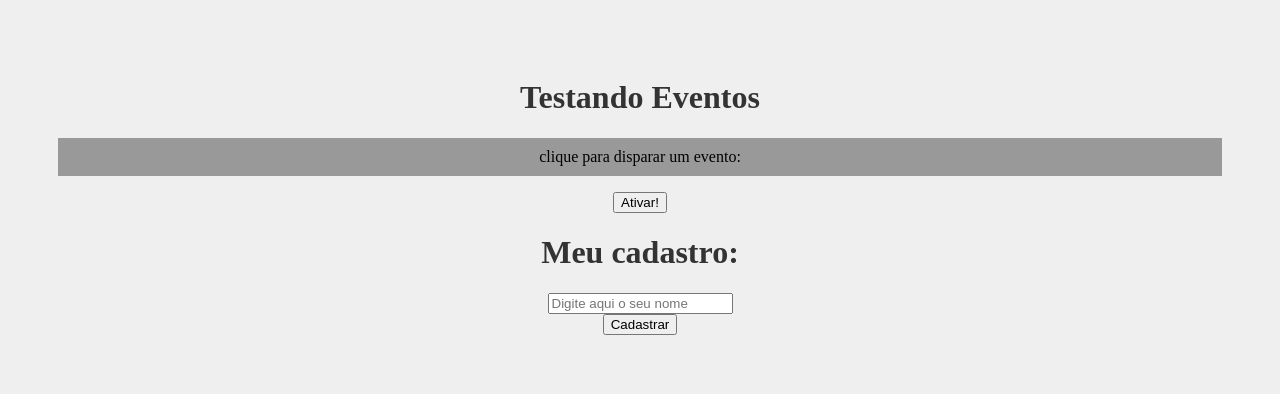
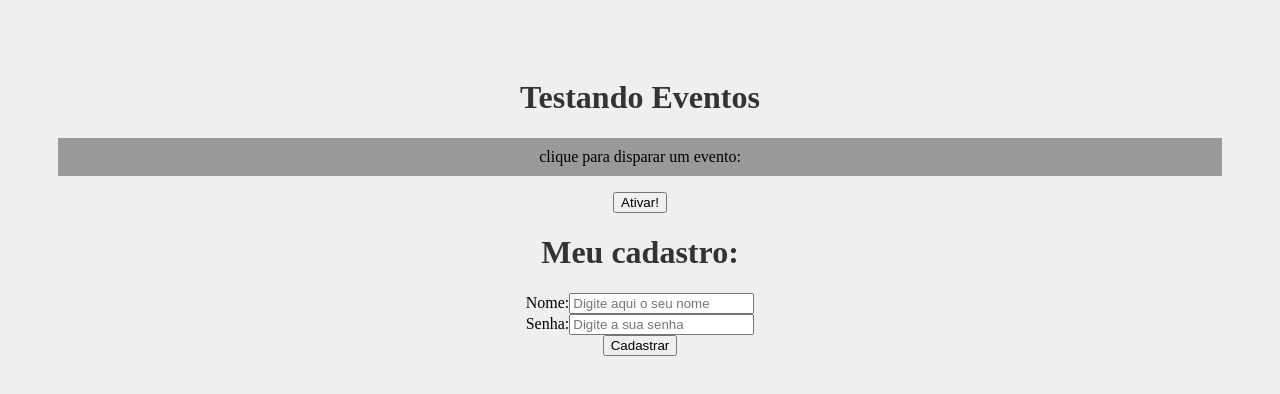
Before and after one commit to jeronwindson/meu-projeto-udemy1, a React (Create React App) app: page / in a window 1280 px wide. Shown: the top 394 px of the page. Built offline with nearby package versions, Linux system fonts and the light colour scheme.

Commit message:
updade useState

```diff
--- a/src/components/Form.js
+++ b/src/components/Form.js
@@ -1,18 +1,43 @@
+import { useState } from 'react';
+
 function Form() {
     function cadastrarUsuario(e) {
         e.preventDefault()
-        console.log("cadastrou o usuario!")
+        console.log(`usuario ${name} foi cadastrado com a senha> ${password}`)
     }
-    return(
+
+    const [name, setName] = useState()
+    const [password, setPassword] = useState()
+
+
+    return (
         <div>
             <h1>Meu cadastro:</h1>
             <form onSubmit={cadastrarUsuario}>
                 <div>
-                    <input type="text" placeholder="Digite aqui o seu nome"/>
+                    <label htmlFor="name">Nome:</label>
+                    <input
+                    type="text"
+                    id="name"
+                    name="name"
+                    placeholder="Digite aqui o seu nome"
+                    onChange={(e) => setName(e.target.value)}
+                    />
 
                 </div>
                 <div>
-                    <input type="submit" value="Cadastrar"/>
+                    <label htmlFor="password">Senha:</label>
+                    <input
+                    type="password"
+                    id="password"
+                    name="password"
+                    placeholder="Digite a sua senha"
+                    onChange={(e) => setPassword(e.target.value)}
+                    />
+
+                </div>
+                <div>
+                    <input type="submit" value="Cadastrar" />
                 </div>
             </form>
         </div>
```
